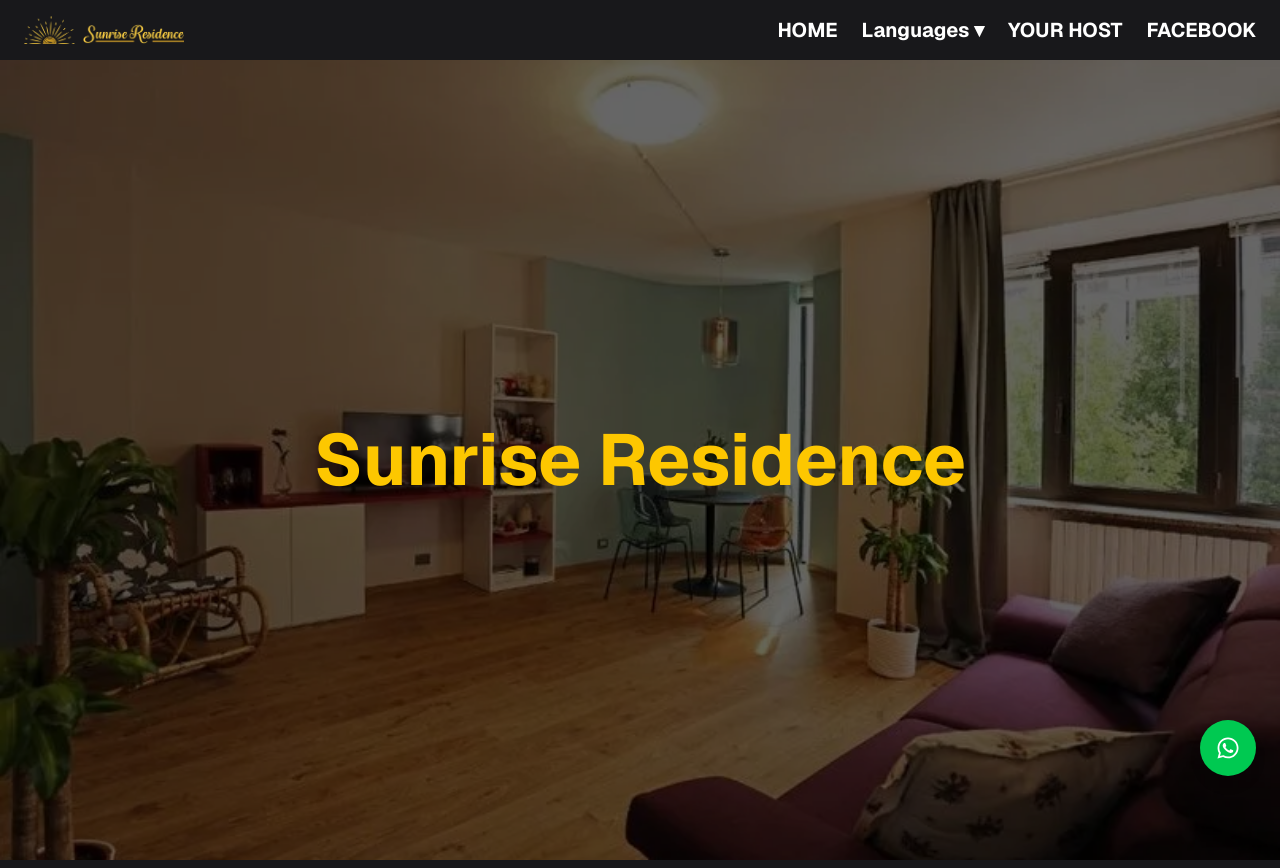
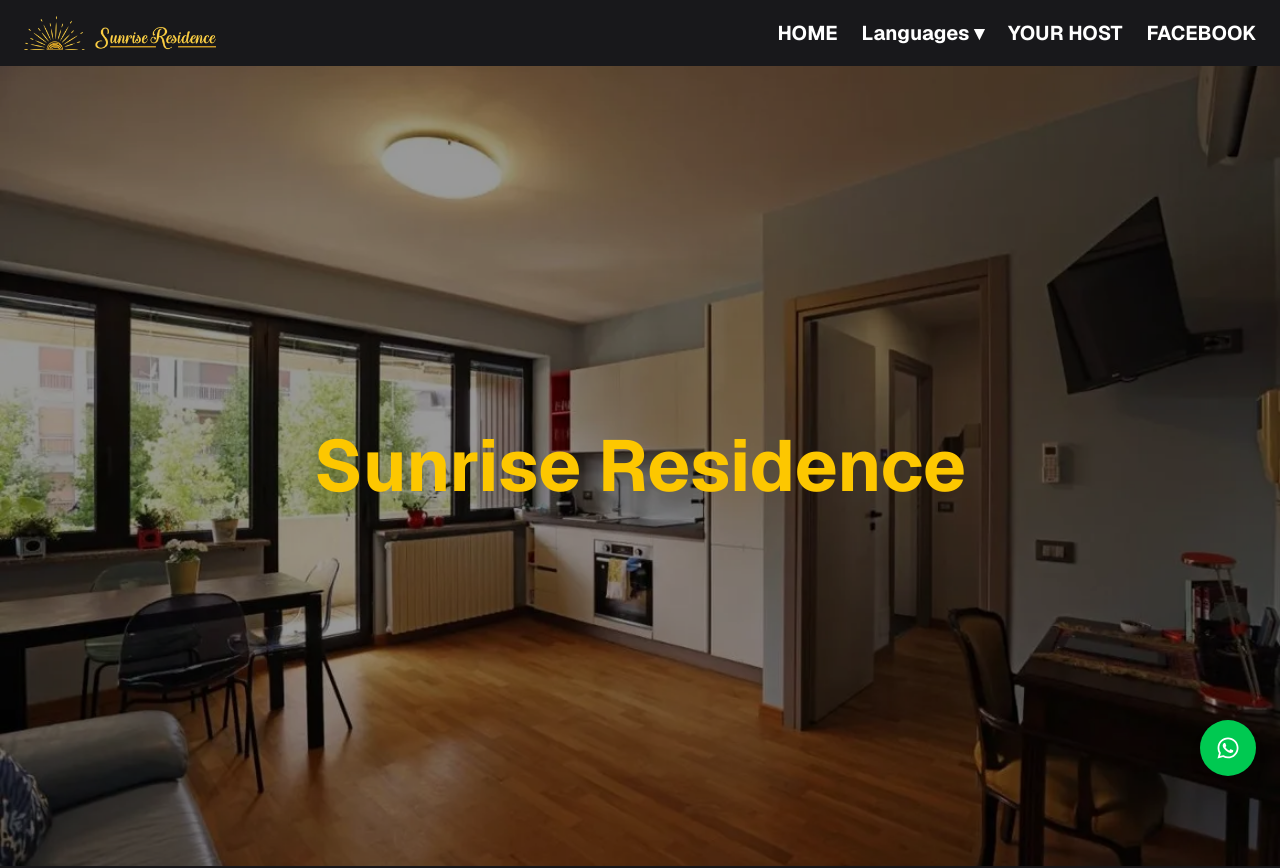
Before and after one commit to JRWebDesigner/sunrise-residence, a Next.js app: page / in a window 1280 px wide. Shown: the top 868 px of the page. Built offline with nearby package versions, Linux system fonts and the light colour scheme.

Commit message:
Update page.tsx

```diff
--- a/src/app/page.tsx
+++ b/src/app/page.tsx
@@ -31,7 +31,7 @@ export default function Home() {
         </button>
 
         <div className="flex flex-col items-center">
-          <Image src="/images/logo.webp" alt="Logo" width={160} height={160} className="w-40" />
+          <Image src="/images/logo.webp" alt="Logo" width={200} height={200} className="w-48" />
         </div>
 
         <div className="hidden md:flex items-center gap-6">
@@ -80,11 +80,11 @@ export default function Home() {
       {/* Hero Section */}
       <section className="relative h-[40dvh] md:h-[100dvh] flex items-center justify-center overflow-hidden">
   <Image
-    src="/images/fachada.webp"
+    src="/images/sobre.webp"
     fill
     style={{ objectPosition: 'center' }}
     alt="Fachada Sunrise Residence"
-    className="opacity-40 md:object-cover object-contain"
+    className="opacity-60 md:object-cover object-contain"
     priority
   />
   <motion.div
```
